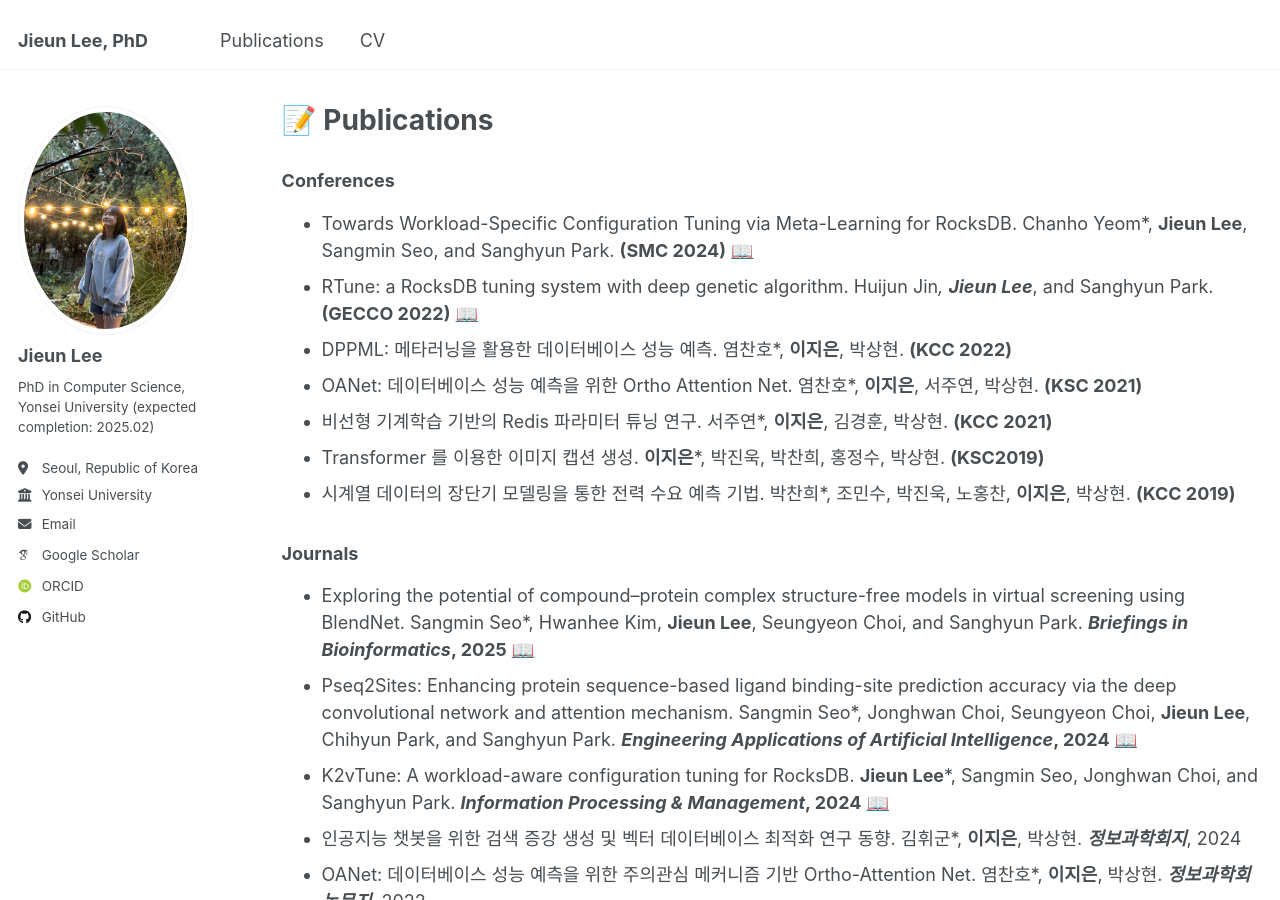
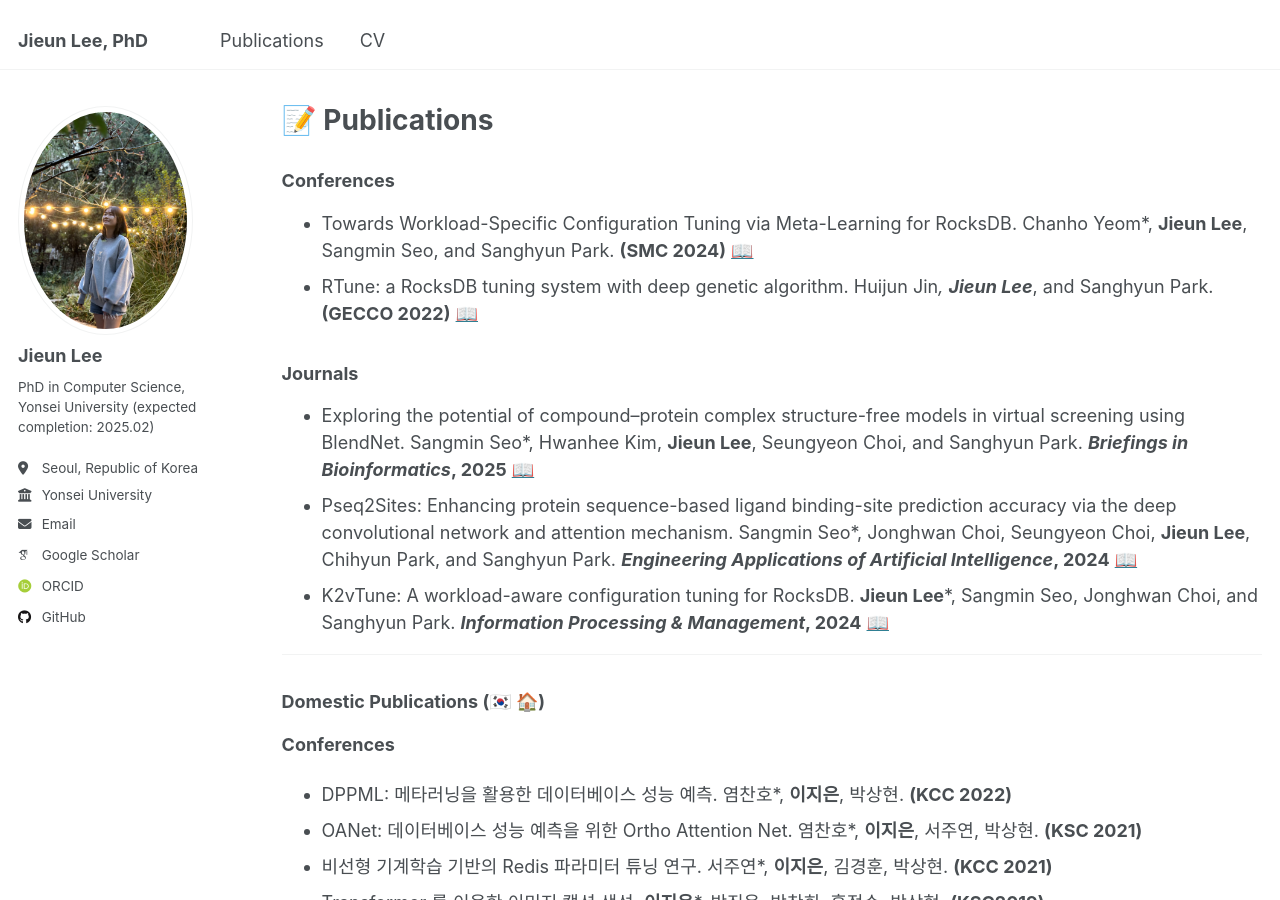
Before and after one commit to JIEUN-12/jieun-12.github.io, a Jekyll site: the page built from _pages/publications.md, in a window 1280 px wide and 900 px high. Built offline with Jekyll 4.4.1, drawn with Linux system fonts in a browser that asks for light colours; some web fonts are replaced.

Commit message:
Update publications.md

```diff
--- a/_pages/publications.md
+++ b/_pages/publications.md
@@ -8,17 +8,23 @@ author_profile: true
 ### Conferences
 * Towards Workload-Specific Configuration Tuning via Meta-Learning for RocksDB. Chanho Yeom*, **Jieun Lee**, Sangmin Seo, and Sanghyun Park. **(SMC 2024)** [📖](https://doi.org/10.1109/SMC54092.2024.10831422)
 * RTune: a RocksDB tuning system with deep genetic algorithm. Huijun Jin*, **Jieun Lee***, and Sanghyun Park. **(GECCO 2022)** [📖](https://doi.org/10.1145/3512290.3528726)
+
+
+### Journals
+* Exploring the potential of compound–protein complex structure-free models in virtual screening using BlendNet. Sangmin Seo*, Hwanhee Kim, **Jieun Lee**, Seungyeon Choi, and Sanghyun Park. **_Briefings in Bioinformatics_, 2025** [📖](https://doi.org/10.1093/bib/bbae712)
+* Pseq2Sites: Enhancing protein sequence-based ligand binding-site prediction accuracy via the deep convolutional network and attention mechanism. Sangmin Seo*, Jonghwan Choi, Seungyeon Choi, **Jieun Lee**, Chihyun Park, and Sanghyun Park. **_Engineering Applications of Artificial Intelligence_, 2024** [📖](https://doi.org/10.1016/j.engappai.2023.107257)
+* K2vTune: A workload-aware configuration tuning for RocksDB. **Jieun Lee***, Sangmin Seo, Jonghwan Choi, and Sanghyun Park. **_Information Processing & Management_, 2024** [📖](https://doi.org/10.1016/j.ipm.2023.103567)
+
+------
+### Domestic Publications (🇰🇷 🏠)
+**Conferences**
 * DPPML: 메타러닝을 활용한 데이터베이스 성능 예측. 염찬호*, **이지은**, 박상현. **(KCC 2022)**
 * OANet: 데이터베이스 성능 예측을 위한 Ortho Attention Net. 염찬호*, **이지은**, 서주연, 박상현. **(KSC 2021)**
 * 비선형 기계학습 기반의 Redis 파라미터 튜닝 연구. 서주연*, **이지은**, 김경훈, 박상현. **(KCC 2021)**
 * Transformer 를 이용한 이미지 캡션 생성. **이지은***, 박진욱, 박찬희, 홍정수, 박상현. **(KSC2019)**
 * 시계열 데이터의 장단기 모델링을 통한 전력 수요 예측 기법. 박찬희*, 조민수, 박진욱, 노홍찬, **이지은**, 박상현. **(KCC 2019)**
 
-
-### Journals
-* Exploring the potential of compound–protein complex structure-free models in virtual screening using BlendNet. Sangmin Seo*, Hwanhee Kim, **Jieun Lee**, Seungyeon Choi, and Sanghyun Park. **_Briefings in Bioinformatics_, 2025** [📖](https://doi.org/10.1093/bib/bbae712)
-* Pseq2Sites: Enhancing protein sequence-based ligand binding-site prediction accuracy via the deep convolutional network and attention mechanism. Sangmin Seo*, Jonghwan Choi, Seungyeon Choi, **Jieun Lee**, Chihyun Park, and Sanghyun Park. **_Engineering Applications of Artificial Intelligence_, 2024** [📖](https://doi.org/10.1016/j.engappai.2023.107257)
-* K2vTune: A workload-aware configuration tuning for RocksDB. **Jieun Lee***, Sangmin Seo, Jonghwan Choi, and Sanghyun Park. **_Information Processing & Management_, 2024** [📖](https://doi.org/10.1016/j.ipm.2023.103567)
+**Journals**
 * 인공지능 챗봇을 위한 검색 증강 생성 및 벡터 데이터베이스 최적화 연구 동향. 김휘군*, **이지은**, 박상현. **_정보과학회지_**, 2024
 * OANet: 데이터베이스 성능 예측을 위한 주의관심 메커니즘 기반 Ortho-Attention Net. 염찬호*, **이지은**, 박상현. **_정보과학회논문지_**, 2022
 * Redis 성능 향상을 위한 비선형 기계학습 기반의 파라미터 튜닝 연구. 서주연*, **이지은**, 김경훈, 박상현. **_정보과학회 컴퓨팅의 실제 논문지_**, 2022
```
